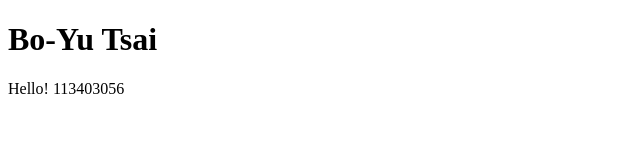
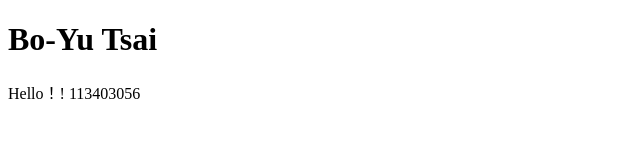
Before and after one commit to benson12241224/usagi.github.io, a plain HTML site: page index.html in a window 1280 px wide. Shown: the full height of the page, 0-640 px from the left. Drawn offline with Linux system fonts and the light colour scheme.

Commit message:
Fix typo in greeting message

```diff
--- a/index.html
+++ b/index.html
@@ -6,6 +6,6 @@
 </head>
 <body>
     <h1>Bo-Yu Tsai</h1>
-    <p>Hello! 113403056</p>
+    <p>Hello！! 113403056</p>
 </body>
 </html>
```
